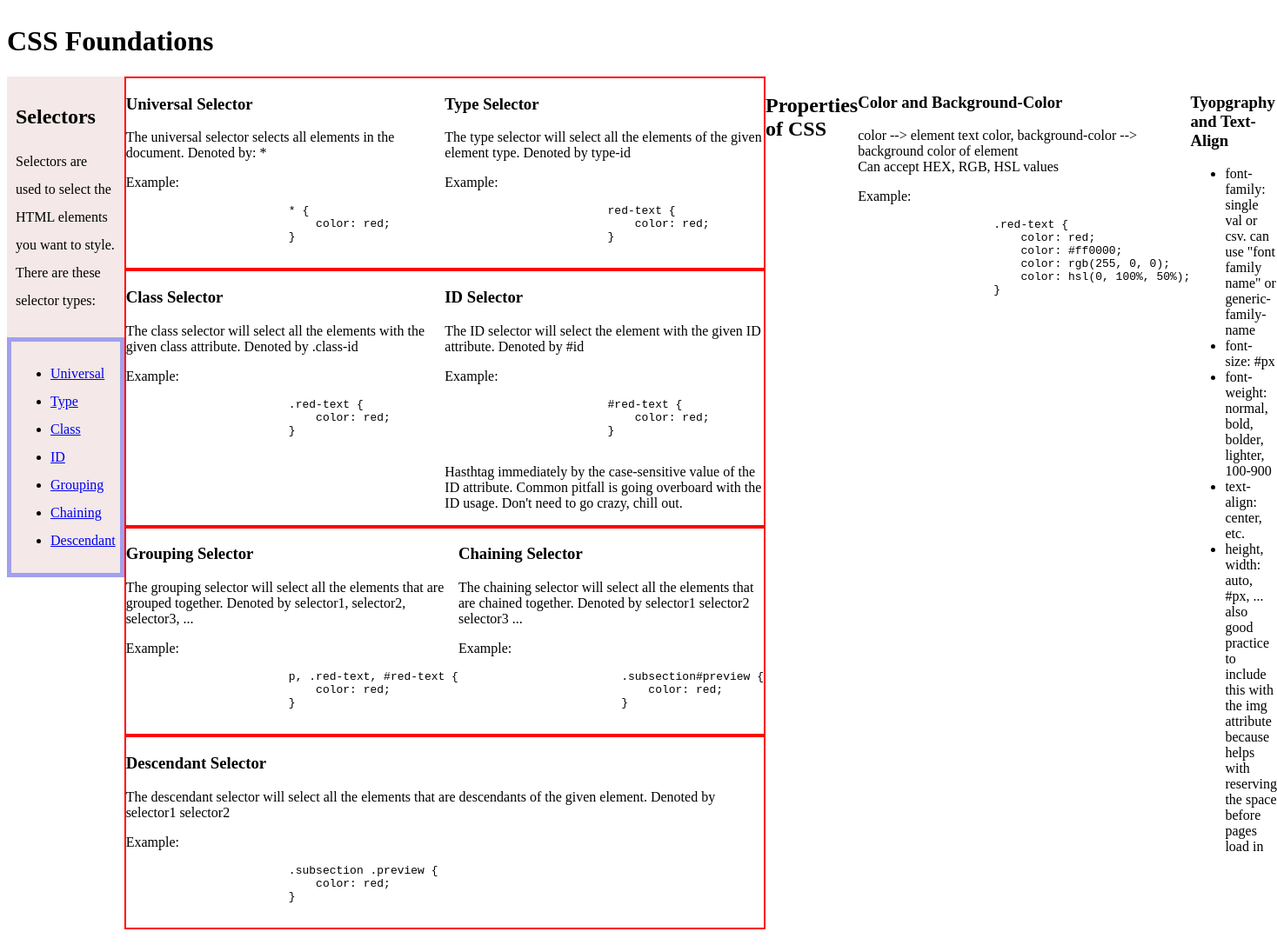
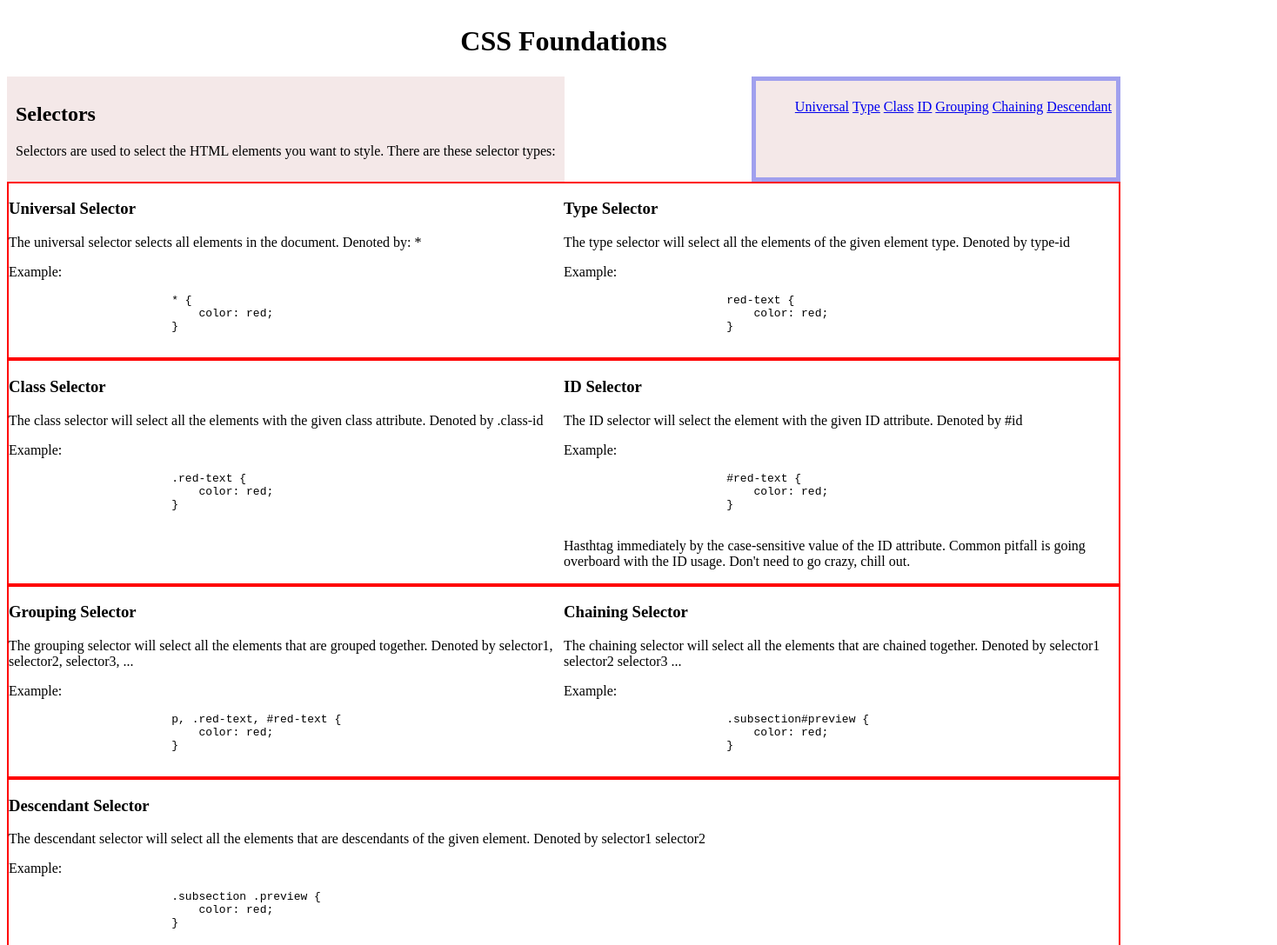
Before and after one commit to samali1/odin-project, a plain HTML site: page boilerplate/pages/css-foundations.html in a window 1280 px wide. Shown: the top 1087 px of the page at 87% size, 1468 px wide, since content can reach past the window. Drawn offline with Linux system fonts and the light colour scheme.

Commit message:
Structuring

```diff
--- a/boilerplate/pages/css-foundations.html
+++ b/boilerplate/pages/css-foundations.html
@@ -9,14 +9,10 @@
     <title>CSS Foundation</title>
 </head>
 <body>
-    <div class="flex-container">
-        <div class="doc-title">
-            <h1> CSS Foundations </h1>
-        </div>
+    <div class="doc-title">
+        <h1>CSS Foundations</h1>
     </div>
-    <div class="flex-container">
         <div class="selector-nav">
-
             <div class="selector-text">
                 <h2 class="section-header"> Selectors </h2>
                     <p> Selectors are used to select the HTML elements you want to style. There are these selector types: </p>
@@ -159,7 +155,5 @@
 
         </div>
 
-    </div>
-
 </body>
 </html>
--- a/boilerplate/pages/styles.css
+++ b/boilerplate/pages/styles.css
@@ -8,8 +8,14 @@ Color Palette:
 
  */
 
-.flex-container {
+ html, body {
+    width: 100%;
+    height: 100%;
+ }
+
+.doc-title {
     display: flex;
+    justify-content: center;
 }
 
 .item {
@@ -17,8 +23,8 @@ Color Palette:
 }
 
 .selector-nav {
-    line-height: 2em;
-    flex: 1;
+    display: flex;
+    justify-content: space-between;
 }
 
 .selector-text {
@@ -31,7 +37,11 @@ Color Palette:
     background: #f4e8e8;
     border: 5px solid #a0a0ee;
     padding: 5px;
-    align-content: stretch;
+    flex-direction: row;
+}
+.selector-nav-item {
+    display: inline-flex;
+    flex-direction: column;
 }
 
 .selector-content > div {
```
